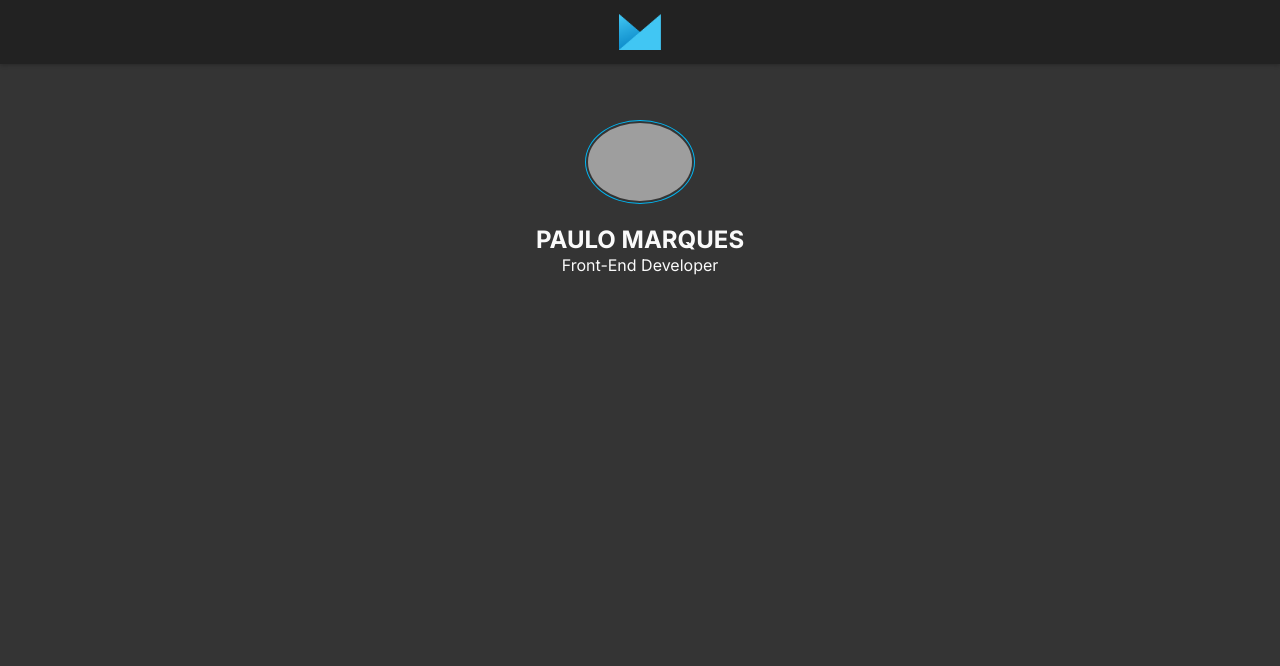
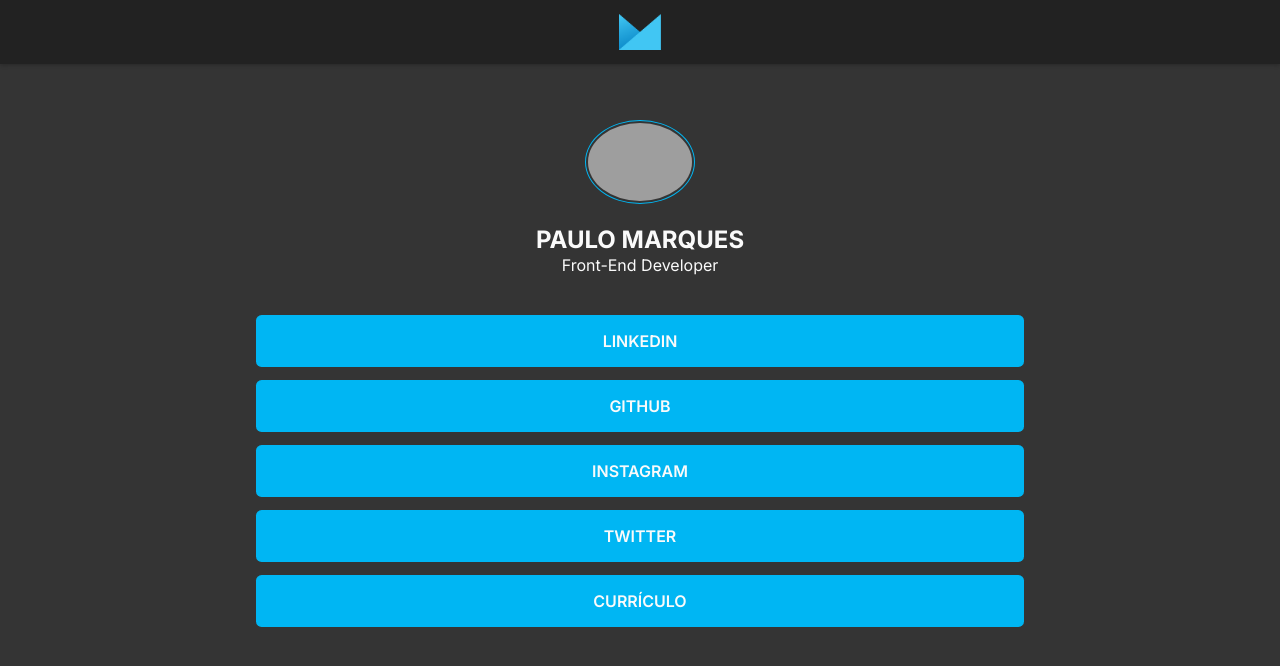
Before and after one commit to soupaulodev/landing-page, a Next.js app: page / in a window 1280 px wide. Shown: the top 666 px of the page. Built offline with nearby package versions, Linux system fonts and the light colour scheme; grey boxes are pictures that could not be loaded.

Commit message:
Inclusão component Social

```diff
--- a/pages/index.js
+++ b/pages/index.js
@@ -1,11 +1,9 @@
 import React from 'react';
 import { GlobalStyles } from '../styles/globals';
-
-import config from '../landing-page.config.json'
 import Header from '../src/components/Header';
 import Head from 'next/head';
 import Profile from '../src/components/Profile';
-const redes = config.redes
+import Social from '../src/components/Social';
 
 export default function HomePage() {
   return (
@@ -14,12 +12,10 @@
         <title>Paulo Marques Dev</title>
       </Head>
 
-
-      {/* {console.log(redes)} */}
       <GlobalStyles />
       <Header />
       <Profile />
-
+      <Social />
     </React.Fragment>
   )
 }
--- /dev/null
+++ b/src/components/Social/index.js
@@ -0,0 +1,13 @@
+import { Container } from "./style";
+import config from '../../../landing-page.config.json'
+const redesList = config.redes
+
+export default function Social() {
+    return (
+        <Container>
+            {redesList.map((rede) => {
+                return <a key={rede.name} href={rede.link} target="_blank" rel="noreferrer">{rede.name}</a>
+            })}
+        </Container>
+    );
+};
--- /dev/null
+++ b/src/components/Social/style.js
@@ -0,0 +1,27 @@
+import styled from 'styled-components';
+
+export const Container = styled.section`
+    display: flex;
+    flex-direction: column;
+    align-items: center;
+    margin: 2.5rem auto;
+    width: 60vw;
+
+    a {
+        background: var(--blue);
+        width: 100%;
+        padding: 1rem;
+        font-size: 16px;
+        font-weight: 600;
+        text-transform: uppercase;
+        text-align: center;
+        border-radius: 0.35rem;
+        margin-bottom: 0.8rem;
+
+        transition: filter 0.2s;
+
+        &:hover {
+            filter: brightness(0.9);
+        }
+    }
+`;
```
